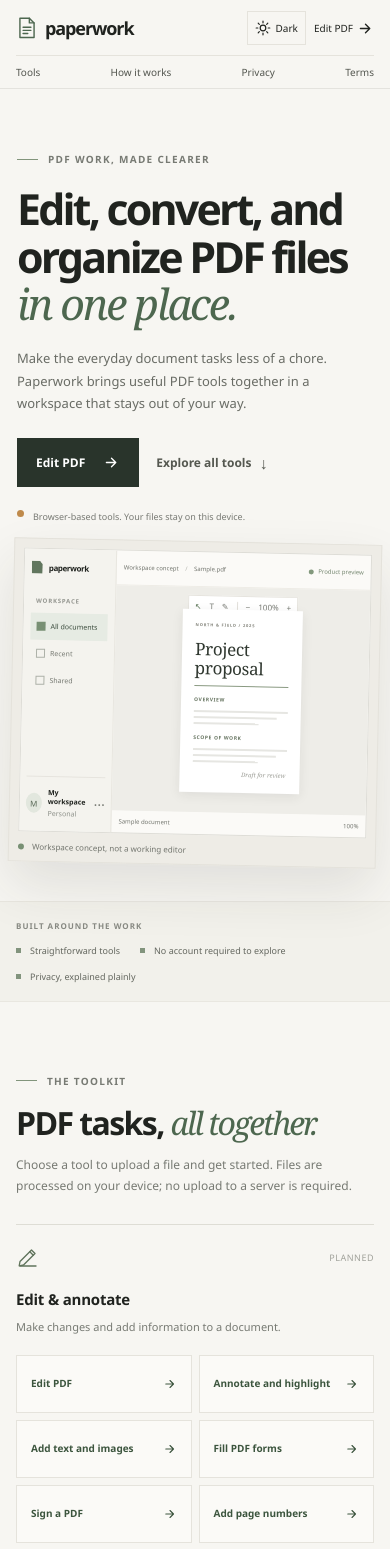
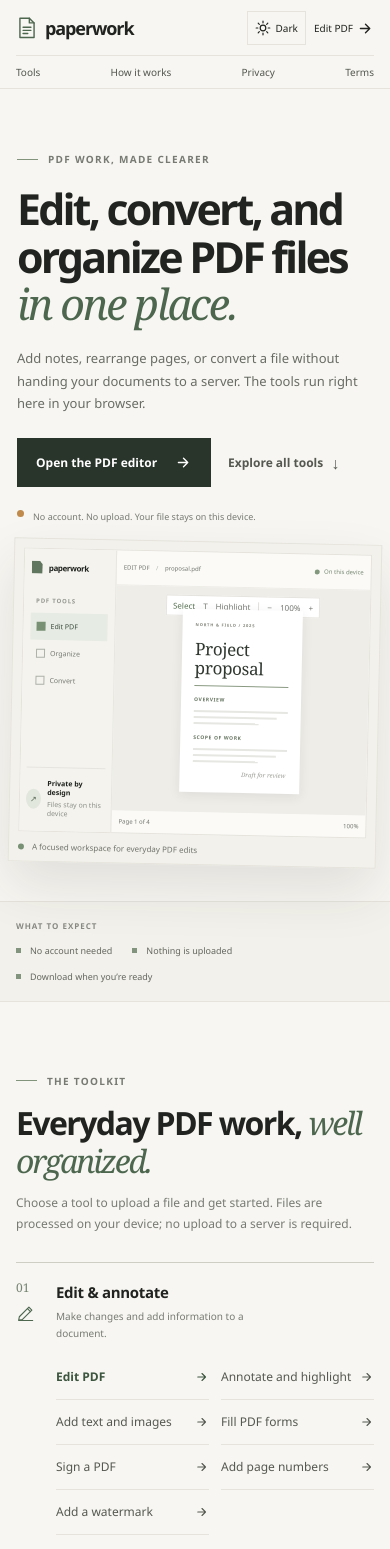
Before and after one commit to Chaitanya8464/vyropaper, a React (Vite) app: page / in a window 390 px wide. Shown: the top 1549 px of the page. Built offline with nearby package versions, Linux system fonts and the light colour scheme.

Commit message:
feat:some minor changes has been done

```diff
--- a/src/pages/HomePage.jsx
+++ b/src/pages/HomePage.jsx
@@ -7,28 +7,27 @@
 
 function ProductPreview() {
   return (
-    <div className="preview-card" aria-label="Illustration of the Paperwork PDF workspace">
+    <div className="preview-card" role="img" aria-label="Illustration of the Paperwork PDF editing workspace">
       <div className="preview-window">
         <div className="preview-sidebar">
           <div className="sidebar-brand"><span className="mini-mark" /><span>paperwork</span></div>
-          <div className="sidebar-label">WORKSPACE</div>
-          <div className="sidebar-item sidebar-item-active"><span className="sidebar-square" /> All documents</div>
-          <div className="sidebar-item"><span className="sidebar-square sidebar-square-outline" /> Recent</div>
-          <div className="sidebar-item"><span className="sidebar-square sidebar-square-outline" /> Shared</div>
+          <div className="sidebar-label">PDF TOOLS</div>
+          <div className="sidebar-item sidebar-item-active"><span className="sidebar-square" /> Edit PDF</div>
+          <div className="sidebar-item"><span className="sidebar-square sidebar-square-outline" /> Organize</div>
+          <div className="sidebar-item"><span className="sidebar-square sidebar-square-outline" /> Convert</div>
           <div className="sidebar-bottom">
-            <div className="avatar">M</div>
-            <div><strong>My workspace</strong><span>Personal</span></div>
-            <span className="sidebar-dots">···</span>
+            <div className="avatar">↗</div>
+            <div><strong>Private by design</strong><span>Files stay on this device</span></div>
           </div>
         </div>
         <div className="preview-main">
           <div className="preview-topbar">
-            <span>Workspace concept <span className="crumb-divider">/</span> Sample.pdf</span>
-            <span className="save-status"><i /> Product preview</span>
+            <span>EDIT PDF <span className="crumb-divider">/</span> proposal.pdf</span>
+            <span className="save-status"><i /> On this device</span>
           </div>
           <div className="document-stage">
             <div className="document-toolbar">
-              <span className="toolbar-active">↖</span><span>T</span><span>✎</span>
+              <span className="toolbar-active">Select</span><span>T</span><span>Highlight</span>
               <span className="toolbar-divider" /><span>−</span><span>100%</span><span>+</span>
             </div>
             <div className="paper-sheet">
@@ -46,10 +45,10 @@
               <div className="paper-note">Draft for review</div>
             </div>
           </div>
-          <div className="preview-footer"><span>Sample document</span><span>100%</span></div>
+          <div className="preview-footer"><span>Page 1 of 4</span><span>100%</span></div>
         </div>
       </div>
-      <div className="preview-caption"><span className="caption-dot" />Workspace concept, not a working editor</div>
+      <div className="preview-caption"><span className="caption-dot" />A focused workspace for everyday PDF edits</div>
     </div>
   );
 }
@@ -64,14 +63,14 @@
             <div className="eyebrow"><span className="eyebrow-line" /> PDF work, made clearer</div>
             <h1>Edit, convert, and organize PDF files <em>in one place.</em></h1>
             <p className="hero-description">
-              Make the everyday document tasks less of a chore. Paperwork brings
-              useful PDF tools together in a workspace that stays out of your way.
+              Add notes, rearrange pages, or convert a file without handing your
+              documents to a server. The tools run right here in your browser.
             </p>
             <div className="hero-actions">
-              <a className="button button-dark" href="/tools/edit-pdf">Edit PDF <Arrow /></a>
+              <a className="button button-dark" href="/tools/edit-pdf">Open the PDF editor <Arrow /></a>
               <a className="text-link" href="#tools">Explore all tools <span aria-hidden="true">↓</span></a>
             </div>
-            <p className="preview-notice"><span className="notice-dot" />Browser-based tools. Your files stay on this device.</p>
+            <p className="preview-notice"><span className="notice-dot" />No account. No upload. Your file stays on this device.</p>
           </div>
           <div className="hero-visual">
             <div className="visual-grid" aria-hidden="true" />
@@ -81,22 +80,28 @@
         </section>
         <section className="trust-strip" aria-label="Product principles">
           <div className="trust-inner">
-            <span className="strip-label">BUILT AROUND THE WORK</span>
-            <span><i className="strip-mark" /> Straightforward tools</span>
-            <span><i className="strip-mark" /> No account required to explore</span>
-            <span><i className="strip-mark" /> Privacy, explained plainly</span>
+            <span className="strip-label">WHAT TO EXPECT</span>
+            <span><i className="strip-mark" /> No account needed</span>
+            <span><i className="strip-mark" /> Nothing is uploaded</span>
+            <span><i className="strip-mark" /> Download when you’re ready</span>
           </div>
         </section>
         <section className="tools-section section-wrap" id="tools">
           <div className="section-heading">
-            <div><div className="eyebrow"><span className="eyebrow-line" /> THE TOOLKIT</div><h2>PDF tasks, <em>all together.</em></h2></div>
+            <div><div className="eyebrow"><span className="eyebrow-line" /> THE TOOLKIT</div><h2>Everyday PDF work, <em>well organized.</em></h2></div>
             <p>Choose a tool to upload a file and get started. Files are processed on your device; no upload to a server is required.</p>
           </div>
           <div className="tool-grid">
-            {toolGroups.map((group) => (
+            {toolGroups.map((group, index) => (
               <article className="tool-card" key={group.title}>
-                <div className="tool-card-top"><ToolIcon name={group.icon} /><span className="tool-number">PLANNED</span></div>
-                <h3>{group.title}</h3><p>{group.description}</p>
+                <div className="tool-card-top">
+                  <span className="tool-number">{String(index + 1).padStart(2, "0")}</span>
+                  <ToolIcon name={group.icon} />
+                </div>
+                <div className="tool-card-info">
+                  <h3>{group.title}</h3>
+                  <p>{group.description}</p>
+                </div>
                 <ul className="tool-list">
                   {group.tools.map((tool) => (
                     <li className={tool === "Edit PDF" ? "tool-list-featured" : ""} key={tool}>
@@ -126,7 +131,7 @@
           <div className="closing-kicker">GOOD DOCUMENTS. LESS FUSS.</div>
           <div className="closing-row">
             <h2>PDF work should feel <em>straightforward.</em></h2>
-            <a href="#tools" className="button button-outline">See what’s in the works <Arrow /></a>
+            <a href="#tools" className="button button-outline">Browse the toolkit <Arrow /></a>
           </div>
         </section>
       </main>
--- a/src/styles/global.css
+++ b/src/styles/global.css
@@ -1,5 +1,5 @@
 :root {
-  font-family: "Segoe UI", sans-serif;
+  font-family: "Aptos", "Segoe UI", sans-serif;
   color: #20231f;
   background: #f7f6f2;
   font-synthesis: none;
@@ -8,11 +8,14 @@
   --ink: #20231f;
   --muted: #777a73;
   --paper: #f7f6f2;
+  --surface: #fbfaf7;
+  --surface-quiet: #f2f1eb;
   --line: #e5e3dc;
+  --line-strong: #cecec5;
   --green: #4d674f;
   --green-light: #e9eee7;
   --serif: Georgia, "Times New Roman", serif;
-  --display: "Segoe UI", sans-serif;
+  --display: "Aptos", "Segoe UI", sans-serif;
 }
 
 * {
@@ -38,7 +41,7 @@
   -webkit-tap-highlight-color: transparent;
 }
 
-a:focus-visible {
+:where(a, button, input, select, textarea, [tabindex]):focus-visible {
   outline: 2px solid #748c70;
   outline-offset: 4px;
 }
@@ -56,7 +59,7 @@
   top: 0;
   height: 76px;
   background: var(--paper);
-  border-bottom: 1px solid rgba(32, 35, 31, 0.09);
+  border-bottom: 1px solid var(--line);
 }
 
 .header-inner {
@@ -316,8 +319,8 @@
   position: relative;
   z-index: 1;
   padding: 16px;
-  background: #eeece6;
-  border: 1px solid #e4e2db;
+  background: var(--surface-quiet);
+  border: 1px solid var(--line);
   box-shadow: 0 24px 54px rgba(43, 47, 40, 0.11);
   transform: rotate(1.2deg);
 }
@@ -327,8 +330,8 @@
   display: grid;
   grid-template-columns: 136px 1fr;
   overflow: hidden;
-  background: #fbfaf7;
-  border: 1px solid #deddd7;
+  background: var(--surface);
+  border: 1px solid var(--line);
 }
 
 .preview-sidebar {
@@ -616,9 +619,9 @@
 }
 
 .trust-strip {
-  border-top: 1px solid #e9e7e0;
-  border-bottom: 1px solid #e9e7e0;
-  background: #f2f1eb;
+  border-top: 1px solid var(--line);
+  border-bottom: 1px solid var(--line);
+  background: var(--surface-quiet);
 }
 
 .trust-inner {
@@ -684,108 +687,116 @@
 
 .tool-grid {
   display: grid;
-  grid-template-columns: repeat(2, minmax(0, 1fr));
-  border-top: 1px solid #deddd5;
-  border-bottom: 1px solid #deddd5;
+  grid-template-columns: 1fr;
+  border-top: 1px solid var(--line-strong);
+  border-bottom: 1px solid var(--line-strong);
 }
 
 .tool-card {
+  display: grid;
+  grid-template-columns: 42px minmax(190px, 0.72fr) minmax(0, 2fr);
+  align-items: start;
+  gap: 18px;
   min-width: 0;
-  padding: 24px 22px;
-}
-
-.tool-card:nth-child(even) {
-  border-left: 1px solid #deddd5;
-}
-
-.tool-card:nth-child(n + 3) {
-  border-top: 1px solid #deddd5;
+  padding: 24px 0;
+}
+
+.tool-card + .tool-card {
+  border-top: 1px solid var(--line);
 }
 
 .tool-card-top {
   display: flex;
-  align-items: center;
-  justify-content: space-between;
+  align-items: flex-start;
+  flex-direction: column;
+  gap: 13px;
 }
 
 .tool-icon {
   width: 24px;
   height: 24px;
-  stroke: #60745c;
+  stroke: var(--green);
   stroke-width: 1.35;
   stroke-linecap: round;
   stroke-linejoin: round;
 }
 
 .tool-number {
-  color: #a1a29b;
-  font-size: 9px;
-  letter-spacing: 0.5px;
+  color: #788573;
+  font: 400 13px/1 var(--serif);
 }
 
 .tool-card h3 {
-  margin: 26px 0 9px;
-  font: 600 15px var(--display);
-  letter-spacing: -0.2px;
-}
-
-.tool-card > p {
-  min-height: 0;
+  margin: 0 0 7px;
+  font: 600 17px/1.35 var(--display);
+  letter-spacing: -0.3px;
+}
+
+.tool-card-info > p {
+  max-width: 230px;
   margin: 0;
   color: #777a73;
-  font-size: 11px;
+  font-size: 12px;
   line-height: 1.7;
 }
 
 .tool-list {
   display: grid;
-  grid-template-columns: repeat(2, minmax(0, 1fr));
-  gap: 8px;
-  margin: 18px 0 0;
+  grid-template-columns: repeat(3, minmax(0, 1fr));
+  column-gap: 18px;
+  row-gap: 0;
+  margin: 0;
   padding: 0;
   list-style: none;
 }
 
 .tool-list li {
-  min-height: 43px;
-  display: flex;
-  align-items: center;
-  padding: 7px 9px;
-  border: 1px solid #e5e3dc;
-  background: #fbfaf7;
+  min-height: 45px;
+  display: flex;
+  align-items: center;
+  padding: 0;
+  border-bottom: 1px solid var(--line);
   color: #656860;
-  font-size: 10px;
+  font-size: 12px;
   line-height: 1.45;
-  transition: border-color 160ms ease, background 160ms ease;
+  transition: border-color 160ms ease, color 160ms ease;
 }
 
 .tool-list-featured {
-  padding: 0;
-  border-color: #cbd4c7;
-  background: #edf1ea;
-}
-
-.tool-list-featured:hover {
-  border-color: #81947a;
-  background: #e5ebe1;
+  color: #3c553e;
+}
+
+.tool-list li:hover {
+  border-color: #9aa895;
+  color: #3c553e;
+}
+
+.tool-list-featured .tool-edit-link {
+  color: #3c553e;
+  font-weight: 650;
 }
 
 .tool-edit-link {
-  min-height: 43px;
+  min-height: 44px;
   width: 100%;
   display: flex;
   align-items: center;
   justify-content: space-between;
   gap: 6px;
-  padding: 7px 9px;
+  padding: 6px 0;
   color: #3c553e;
-  font-weight: 700;
+  font-size: 12px;
+  font-weight: 500;
 }
 
 .tool-edit-link .arrow-icon {
   width: 14px;
   height: 14px;
   flex: 0 0 14px;
+}
+
+.tool-list li:not(.tool-list-featured) .tool-edit-link {
+  color: #555850;
 }
 
 .tool-preview-page {
@@ -821,8 +832,8 @@
   gap: 20px;
   margin-top: 36px;
   padding: 30px;
-  border: 1px solid #deddd5;
-  background: #f2f1eb;
+  border: 1px solid var(--line);
+  background: var(--surface-quiet);
 }
 
 .tool-preview-panel .tool-icon {
@@ -1138,20 +1149,15 @@
     width: 100%;
   }
 
-  .tool-grid {
+  .tool-card {
+    grid-template-columns: 36px minmax(145px, 0.72fr) minmax(0, 2fr);
+    gap: 14px;
+    padding: 22px 0;
+  }
+
+  .tool-list {
     grid-template-columns: repeat(2, minmax(0, 1fr));
-  }
-
-  .tool-card {
-    padding: 22px 17px;
-  }
-
-  .tool-card:nth-child(even) {
-    border-left: 1px solid #deddd5;
-  }
-
-  .tool-card:nth-child(n + 3) {
-    border-top: 1px solid #deddd5;
+    column-gap: 14px;
   }
 
   .how-inner {
@@ -1378,33 +1384,50 @@
     grid-template-columns: 1fr;
   }
 
-  .tool-card,
-  .tool-card:nth-child(even) {
-    padding: 20px 0;
-    border-left: 0;
-  }
-
-  .tool-card:nth-child(n + 2) {
-    border-top: 1px solid #deddd5;
+  .tool-card {
+    grid-template-columns: 28px minmax(0, 1fr);
+    gap: 8px 12px;
+    padding: 19px 0;
+  }
+
+  .tool-card-top {
+    gap: 9px;
+  }
+
+  .tool-card-top .tool-icon {
+    width: 20px;
+    height: 20px;
+  }
+
+  .tool-number {
+    font-size: 12px;
   }
 
   .tool-card h3 {
-    margin-top: 20px;
+    margin: 0 0 5px;
+    font-size: 15px;
+  }
+
+  .tool-card-info > p {
+    font-size: 10px;
   }
 
   .tool-list {
-    gap: 7px;
+    grid-column: 2;
+    grid-template-columns: repeat(2, minmax(0, 1fr));
+    column-gap: 12px;
+    margin-top: 5px;
   }
 
   .tool-list li,
   .tool-edit-link {
-    min-height: 42px;
-    padding-right: 7px;
-    padding-left: 7px;
+    min-height: 44px;
+    padding-right: 0;
+    padding-left: 0;
   }
 
   .tool-list li {
-    font-size: 10px;
+    font-size: 12px;
   }
 
   .tool-preview-page {
@@ -1501,7 +1524,10 @@
   --muted: #a6aaa1;
   --muted-strong: #c4c7bf;
   --paper: #171a17;
+  --surface: #1d211d;
+  --surface-quiet: #1c201c;
   --line: #343a34;
+  --line-strong: #485047;
   --green: #a3b69d;
   --green-light: #29342b;
   color: var(--ink);
@@ -1554,14 +1580,15 @@
 :root[data-theme="dark"] .sidebar-item-active { background: #303a30; color: #e4e9df; }
 :root[data-theme="dark"] .trust-strip { border-color: var(--line); background: #1c201c; }
 :root[data-theme="dark"] .tool-card,
-:root[data-theme="dark"] .tool-card:nth-child(even),
-:root[data-theme="dark"] .tool-card:nth-child(n + 3),
-:root[data-theme="dark"] .tool-card:nth-child(n + 2) {
+:root[data-theme="dark"] .tool-card + .tool-card {
   border-color: var(--line);
 }
+:root[data-theme="dark"] .tool-card-info > p { color: #a6aaa1; }
 :root[data-theme="dark"] .tool-list li { border-color: #353b35; }
 :root[data-theme="dark"] .tool-list li:hover,
-:root[data-theme="dark"] .tool-list-featured { background: #242c24; }
+:root[data-theme="dark"] .tool-list-featured { color: #c6d6bf; }
+:root[data-theme="dark"] .tool-list li:not(.tool-list-featured) .tool-edit-link { color: #c4c7bf; }
+:root[data-theme="dark"] .tool-list-featured .tool-edit-link { color: #c6d6bf; }
 :root[data-theme="dark"] .tool-number { color: #a6aaa1; }
 :root[data-theme="dark"] .how-section,
 :root[data-theme="dark"] .site-footer { background: #111411; }
```
Also changed, not shown: 2 other files (tests, documents, lock files or other folders).
